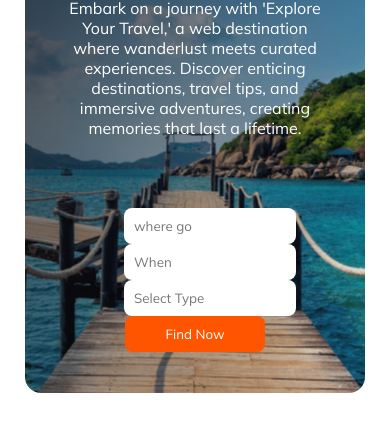
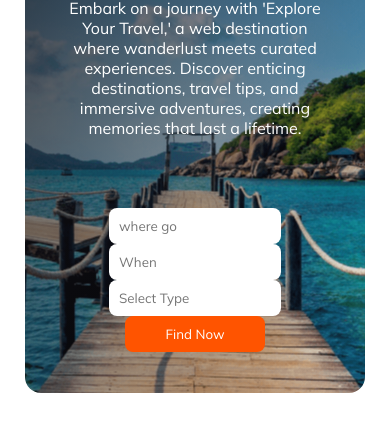
Before and after one commit to alsami6/assingment-2, a plain HTML site: page index.html in a window 390 px wide. Shown: the part 229-660 px from the top of the page. Drawn offline with Linux system fonts and the light colour scheme.

Commit message:
bug fixxed

```diff
--- a/respossive.css
+++ b/respossive.css
@@ -4,8 +4,8 @@
 
     }
     body {
-        overflow-x: hidden;
-    }
+      overflow-x: hidden;
+  }
     header{
         padding: 25px;
     }
@@ -32,7 +32,7 @@
       }
     .banner-div{
         border-radius: 16px;
-  background: linear-gradient(
+        background: linear-gradient(
       to bottom right,
       rgba(19, 19, 24, 0.8) 0%,
       rgba(19, 19, 24, 0) 100%
@@ -45,6 +45,6 @@
         display: block;
     }
     .inp-c{
-        margin-left: 97px;
+        margin: 0px auto;
     }
 }
```
